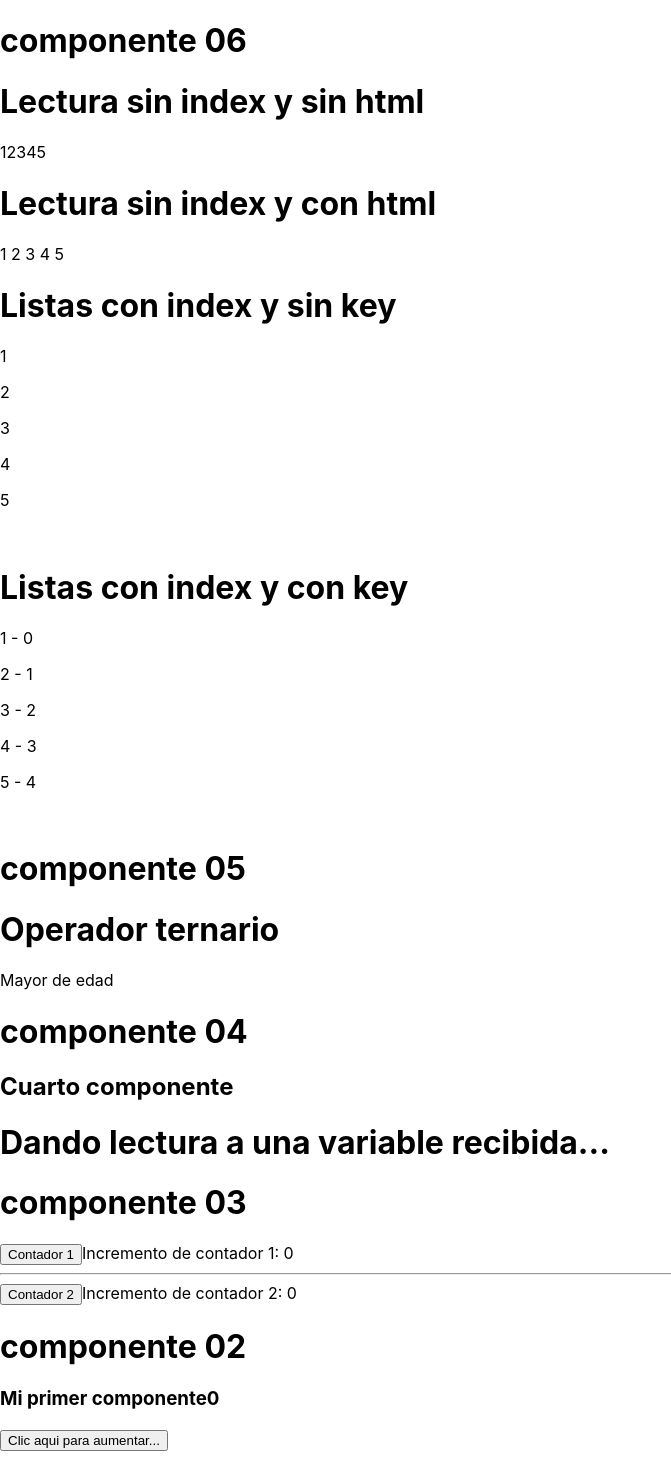
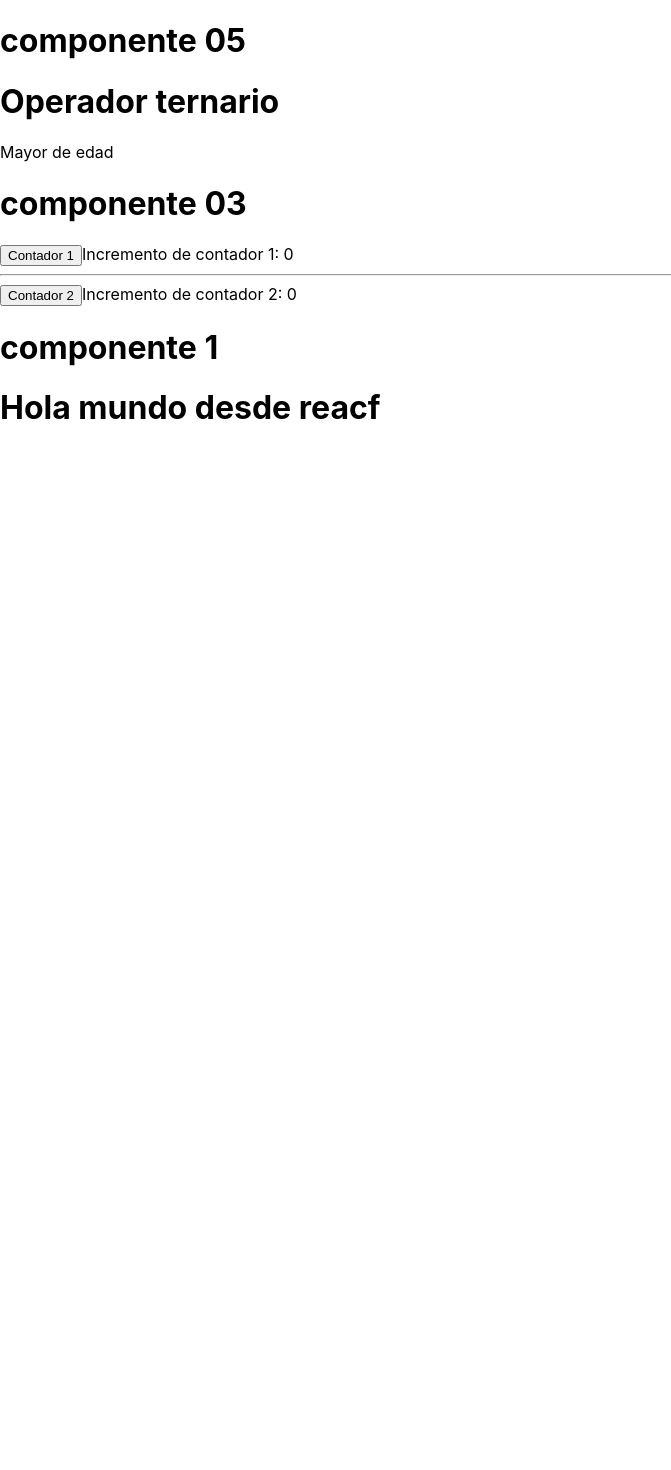
Before and after one commit to VCrevilla/proyecto2, a React (Create React App) app: page / in a window 1280 px wide. Shown: the top 1470 px of the page, without its empty margins (0-671 px from the left). After the commit the page ends 800 px from the top, so only its background shows below. Built offline with nearby package versions, Linux system fonts and the light colour scheme.

Commit message:
solo impares de abajo asi a arriba

```diff
--- a/src/App.js
+++ b/src/App.js
@@ -1,28 +1,18 @@
 import logo from './logo.svg';
 import './App.css';
+import C05operadorTernario from './component/C05operadorTernario';
+import C03contador from './component/C03contador';
 import C01componente from './component/C01componente';
-import C06matriz from './component/C06matriz';
-import C05operadorTernario from './component/C05operadorTernario';
-import C04variable from './component/C04variable';
-import C03contador from './component/C03contador';
-import C02contador from './component/C02contador';
 
 
 
 function App() {
   return (
     <div>
-
-      <h1>componente 06</h1>
-      <C06matriz/>
      <h1>componente 05</h1>
      <C05operadorTernario/>
-      <h1>componente 04</h1>
-      <C04variable/>
      <h1>componente 03</h1>
      <C03contador/>
-      <h1>componente 02</h1>
-      <C02contador/>
      <h1>componente 1</h1>
      <C01componente/>
 
```
Lines whose indentation alone changed are shown as unchanged.
